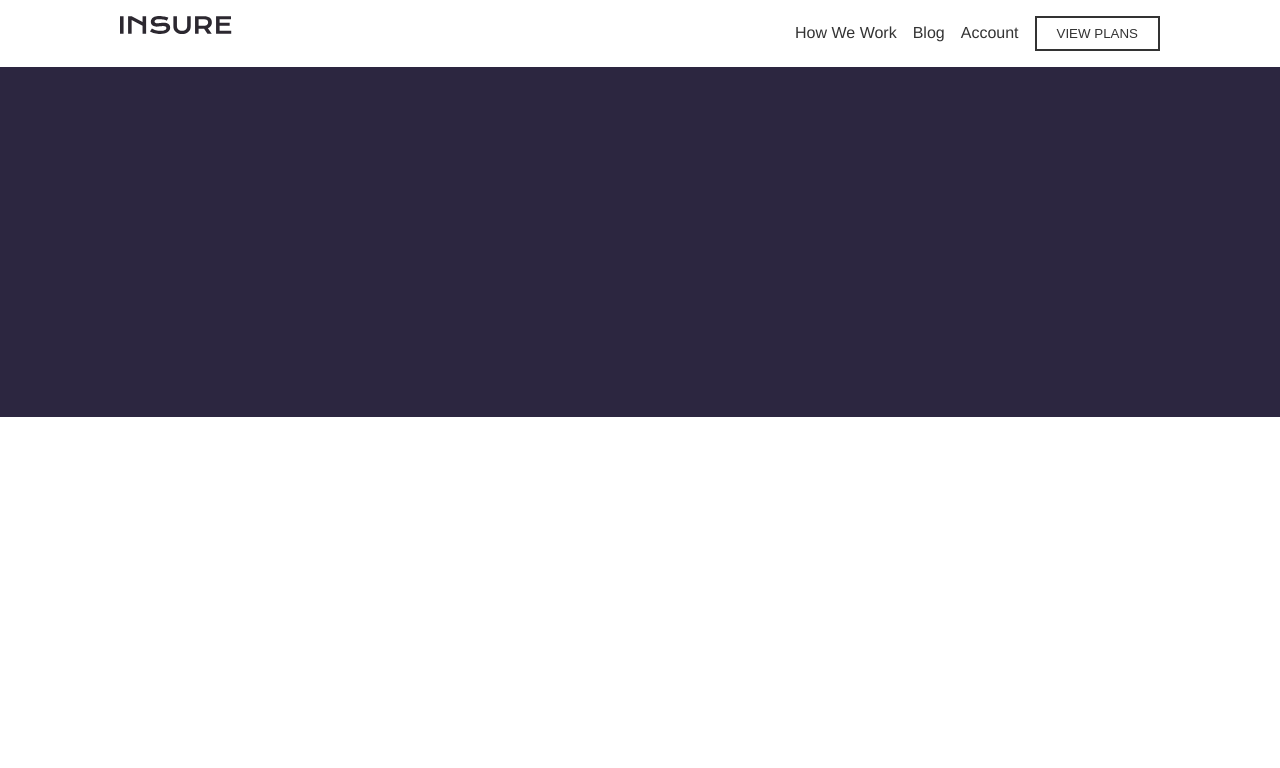
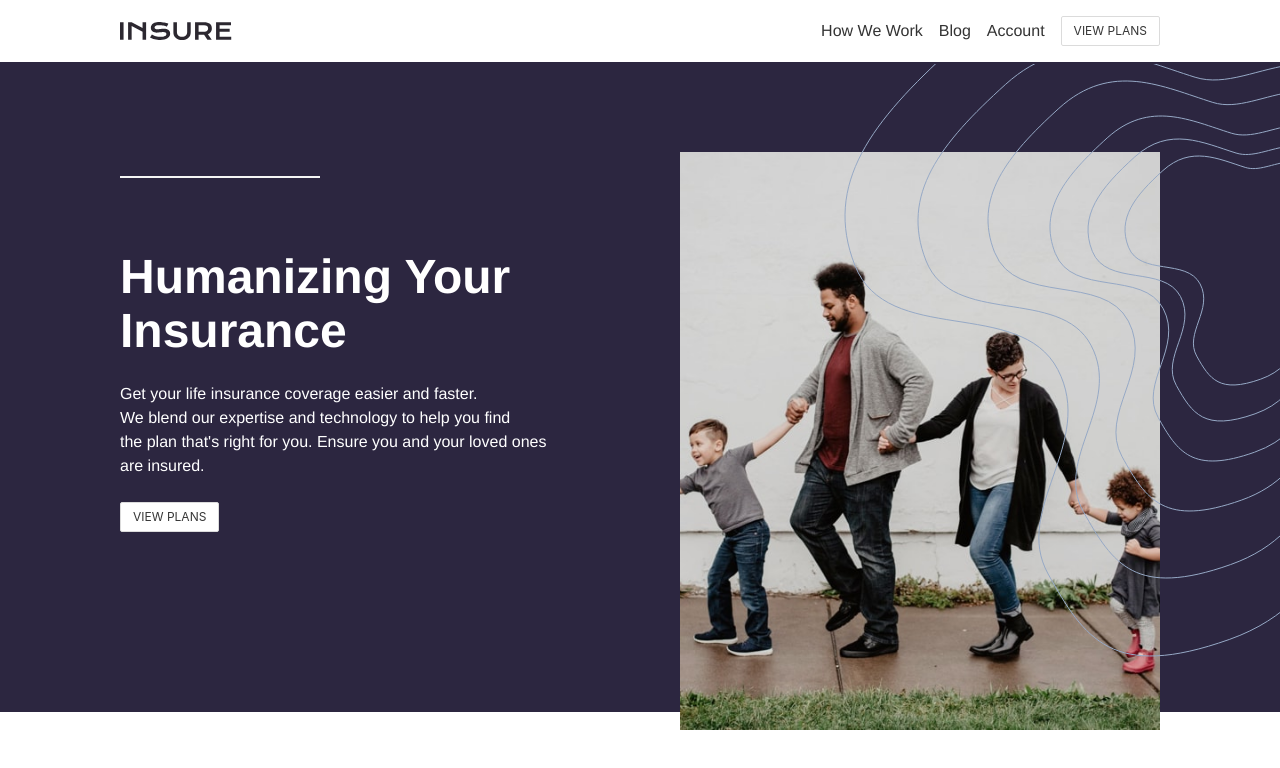
Before and after one commit to Jguz17/insure-landing-page, a Vue app: page / in a window 1280 px wide. Shown: the top 768 px of the page. Built offline with nearby package versions, Linux system fonts and the light colour scheme.

Commit message:
added bulma and some styles. Finished 1st content section

```diff
--- a/package.json
+++ b/package.json
@@ -9,6 +9,7 @@
   },
   "dependencies": {
     "bulma": "^0.9.1",
+    "bulma-start": "0.0.4",
     "core-js": "^3.6.5",
     "vue": "^3.0.0",
     "vue-router": "^4.0.0-0"
@@ -21,7 +22,9 @@
     "@vue/compiler-sfc": "^3.0.0",
     "babel-eslint": "^10.1.0",
     "eslint": "^6.7.2",
-    "eslint-plugin-vue": "^7.0.0-0"
+    "eslint-plugin-vue": "^7.0.0-0",
+    "node-sass": "^5.0.0",
+    "sass-loader": "^10.1.0"
   },
   "eslintConfig": {
     "root": true,
--- a/public/index.html
+++ b/public/index.html
@@ -5,6 +5,7 @@
     <meta http-equiv="X-UA-Compatible" content="IE=edge">
     <meta name="viewport" content="width=device-width,initial-scale=1.0">
     <link rel="icon" href="<%= BASE_URL %>favicon.ico">
+    <script defer src="https://use.fontawesome.com/releases/v5.14.0/js/all.js"></script>
     <title><%= htmlWebpackPlugin.options.title %></title>
   </head>
   <body>
--- a/src/App.vue
+++ b/src/App.vue
@@ -14,7 +14,8 @@ export default {
 }
 </script>
 
-<style>
+<style lang="scss">
+@import "~bulma/css/bulma.css";
 
 body {
   padding: 1rem 0;
--- a/src/components/layout/Header.vue
+++ b/src/components/layout/Header.vue
@@ -5,7 +5,7 @@
             <router-link style="padding-right: 1rem" to="/how-we-work">How We Work</router-link>
             <router-link style="padding-right: 1rem" to="/blog">Blog</router-link>
             <router-link style="padding-right: 1rem" to="/account">Account</router-link>
-            <button><router-link to="/plans">VIEW PLANS</router-link></button>
+            <router-link to="/plans"><button class="button is-small">VIEW PLANS</button></router-link>
         </div>
     </header>
 </template>
@@ -23,20 +23,21 @@ export default {
         overflow: auto;
         margin-bottom: 1rem;
         padding: 0 7.5rem;
+        z-index: 9999;
+        display: flex;
+        justify-content: space-between;
+        align-items: center;
     }
-    .header img {
-        float: left;
+    .header a {
+        display: flex;
+        align-items: center;
     }
     .header a {
         color: #333;
         text-decoration: none;
     }
     .nav {
-        float: right;
-    }
-    .nav button {
-        background: transparent;
-        border: 2px solid #333;
-        padding: .5rem 1.25rem;
+        display: flex;
+        align-items: center;
     }
 </style>
--- a/src/views/Home.vue
+++ b/src/views/Home.vue
@@ -1,6 +1,22 @@
 <template>
   <div class="home-container">
     <div class="background"></div>
+    <div class="content-area-1">
+      <div class="left-content-area">
+        <hr/>
+        <h1 style="color: white; marginTop: 4.5rem" class="title is-1">Humanizing Your Insurance</h1>
+        <div class="content">
+          <p>Get your life insurance coverage easier and faster. <br/> We blend our expertise and technology to help
+            you find<br/> the plan that's right for you. Ensure you and your loved ones <br/>are insured.
+          </p>
+        </div>
+        <button class="button is-small">VIEW PLANS</button>
+      </div>
+      <div class="right-container-area">
+        <img style="maxHeight: 650px" src="../../images/image-intro-desktop.jpg"/>
+        <img class="bg-pattern-intro-right-desktop" src="../../images/bg-pattern-intro-right-desktop.svg"/>
+      </div>
+    </div>
   </div>
 </template>
 
@@ -13,7 +29,28 @@ export default {
 <style scoped>
   .background {
     width: 100%;
-    height: 350px;
+    height: 650px;
     background: #2c2640;
+    z-index: 1;
+  }
+  .content-area-1 {
+    top: 0;
+    position: relative;
+    display: flex;
+    padding: 0 7.5rem;
+    justify-content: space-between;
+    margin-top: -35rem;
+  }
+  .left-content-area {
+    color: #fff;
+    text-align: left;
+  }
+  .left-content-area hr {
+    width: 200px;
+  }
+  .bg-pattern-intro-right-desktop {
+    position: absolute;
+    right: 0;
+    margin-top: -5.5rem;
   }
 </style>
```
Also changed, not shown: 1 other file (tests, documents, lock files or other folders).
